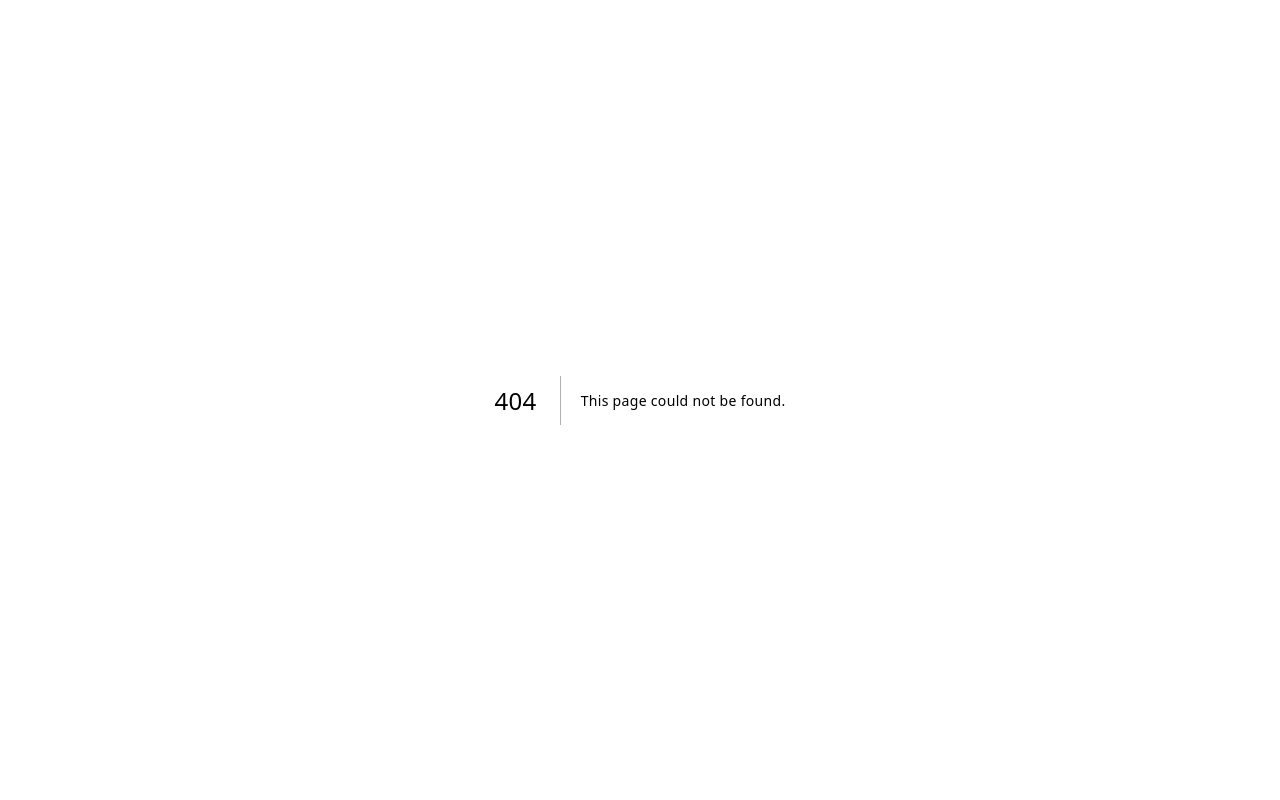
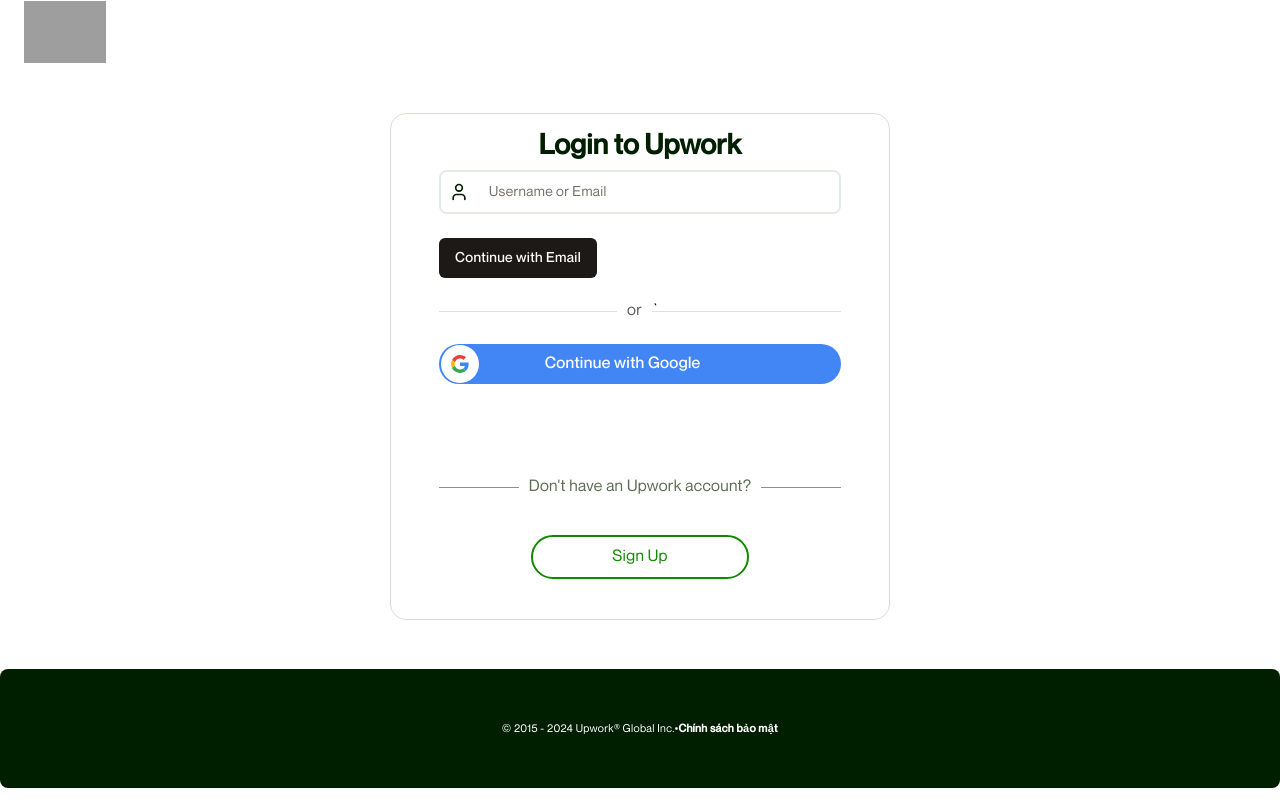
Before and after one commit to hoangkhanh1327/-upworrk_cloned, a Next.js app: page /dang-nhap in a window 1280 px wide. Before the commit this address had no page. Built offline with nearby package versions, Linux system fonts and the light colour scheme; grey boxes are pictures that could not be loaded.

Commit message:
loign form

```diff
--- /dev/null
+++ b/app/(authen)/dang-ky/components/LoginForm.tsx
@@ -0,0 +1,11 @@
+const LoginForm = () => {
+    return (
+        <div className='px-12 py-4 min-w-[570px] max-w-[570px] mx-auto border border-solid border-[#d5e0d5] rounded-2xl'>
+            <div>
+                <h4 className='text-[28px] mb-2 leading-8'>Login to Upwork</h4>
+            </div>
+        </div>
+    );
+}
+
+export default LoginForm;
--- /dev/null
+++ b/app/(authen)/dang-nhap/components/LoginForm.tsx
@@ -0,0 +1,58 @@
+import { Button } from '@/components/ui/button';
+import { Input } from '@/components/ui/input';
+import { User } from 'lucide-react';
+import Link from 'next/link';
+
+const LoginForm = () => {
+    return (
+        <div className='px-12 py-4 min-w-[500px] max-w-[570px] mx-auto border border-solid border-[#d5e0d5] rounded-2xl'>
+            <div>
+                <h4 className='text-[28px] mb-2 leading-8 text-center font-semibold'>
+                    Login to Upwork
+                </h4>
+
+                <div>
+                    <div className='relative border-2 border-solid border-[#e4ebe4] rounded-lg mb-6'>
+                        <User className='w-5 h-5 absolute left-2 top-1/2 -translate-y-1/2' />
+                        <Input
+                            type='text'
+                            placeholder='Username or Email'
+                            className='w-full !border-0 focus-visible:!ring-transparent focus-visible:!ring-offset-0 pl-12 pr-4 !py-2 '
+                        />
+                    </div>
+
+                    <Button className='block'>Continue with Email</Button>
+                </div>
+
+                <p className='w-full text-center border-b border-solid border-[#e0e0e0] leading-[.1em] font-light my-8'>
+                    <span className='px-2.5 bg-white text-[#606060]'>or</span>`
+                </p>
+
+                <div>
+                    <Button className='relative w-full border-transparent bg-[#4285f4] hover:bg-[#4285f4] text-white text-center h-10 p-0 flex items-center after:content-[""] after:w-[38px] after:h-[38px] before:content-[""] before:absolute before:bg-google before:bg-center before:bg-no-repeat before:w-[38px] before:h-[38px] before:rounded-full before:left-0.5 rounded-[10rem]'>
+                        <span className='text-base w-full'>
+                            Continue with Google
+                        </span>
+                    </Button>
+                </div>
+
+                <div className='mb-10 pb-10 pt-3'></div>
+
+                <div className='w-full bg-white text-[#5e6d55] overflow-hidden text-center font-light my-3 pb-3 before:relative before:right-2.5 before:-ml-[50%] before:bg-[#8f8e8e] before:content-[""] before:inline-block before:h-[1px] before:align-middle before:w-1/2 after:content-[""] after:left-[10px] after:-mr-[50%] after:bg-[#8f8e8e] after:inline-block after:h-[1px] after:relative after:align-middle after:w-1/2'>
+                    {`Don't have an Upwork account?`}
+                </div>
+
+                <div className='text-center'>
+                    <Link
+                        href={`/dang-ky`}
+                        className='text-[#108a00] hover:text-[#108a00] md:w-[218px] md:min-w-[218px] md:max-w-none text-center border-2 border-solid border-[#108a00] hover:bg-[#f7faf7] inline-flex items-center justify-center rounded-[10rem] text-base leading-10 mx-auto px-8 mt-3 mb-6 '
+                    >
+                        Sign Up
+                    </Link>
+                </div>
+            </div>
+        </div>
+    );
+};
+
+export default LoginForm;
--- /dev/null
+++ b/app/(authen)/dang-nhap/page.tsx
@@ -0,0 +1,15 @@
+import LoginForm from './components/LoginForm';
+
+const Login = () => {
+    return (
+        <div className='flex-1'>
+            <div className='container h-full'>
+                <div className='w-full h-full flex justify-center items-center'>
+                    <LoginForm />
+                </div>
+            </div>
+        </div>
+    );
+};
+
+export default Login;
--- a/app/dang-ky/components/LoginForm.tsx
+++ /dev/null
@@ -1,9 +0,0 @@
-const LoginForm = () => {
-    return (
-        <div className='px-12 py-4 min-w-[570px] max-w-[570px] mx-auto border border-solid border-[#d5e0d5]'>
-
-        </div>
-    );
-}
-
-export default LoginForm;
--- a/tailwind.config.js
+++ b/tailwind.config.js
@@ -17,6 +17,9 @@
       },
     },
     extend: {
+      backgroundImage: {
+        'google': `url('/images/google.svg')`
+      },
       colors: {
         border: "hsl(var(--border))",
         input: "hsl(var(--input))",
```
Also changed, not shown: app/(authen)/dang-ky/page.tsx (renamed from app/dang-ky/page.tsx), app/(authen)/layout.tsx (renamed from app/dang-ky/layout.tsx), public/images/google.svg (added).
